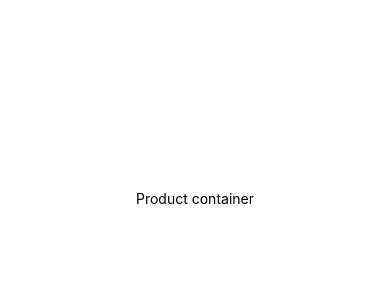
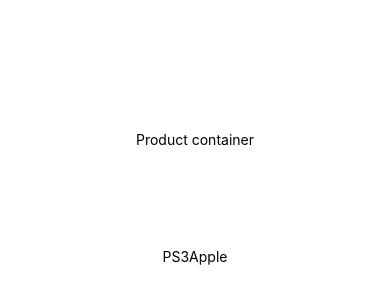
Before and after one commit to Danyspb/Eshop, a React Native app: screen / in a window 390 px wide. Shown: the part 224-524 px from the top of the page. Built offline with nearby package versions, Linux system fonts and the light colour scheme.

Commit message:
name brand ok

```diff
--- a/Screens/Products/ProductContainer.js
+++ b/Screens/Products/ProductContainer.js
@@ -6,11 +6,32 @@
 const ProductContainer = ()=>{
 
     const [products, setProducts] = useState([]);
+    useEffect(()=> {
+        setProducts(data);
+
+        return ()=>{
+            setProducts([])
+        }
+    }, [])
     return(
         <View>
             <Text>Product container</Text>
+            <View style={styles.container}>
+                <FlatList
+                horizontal
+                data={products}
+                renderItem={({item}) =>(<Text>{item.brand}</Text>)}
+                keyExtractor={item=> item.name}
+                />
+            </View>
         </View>
     )
 }
-
+const styles = StyleSheet.create({
+    container: {
+        alignItems: 'center',
+        justifyContent: 'center',
+        marginTop: 100,
+    }
+})
 export default ProductContainer
```
